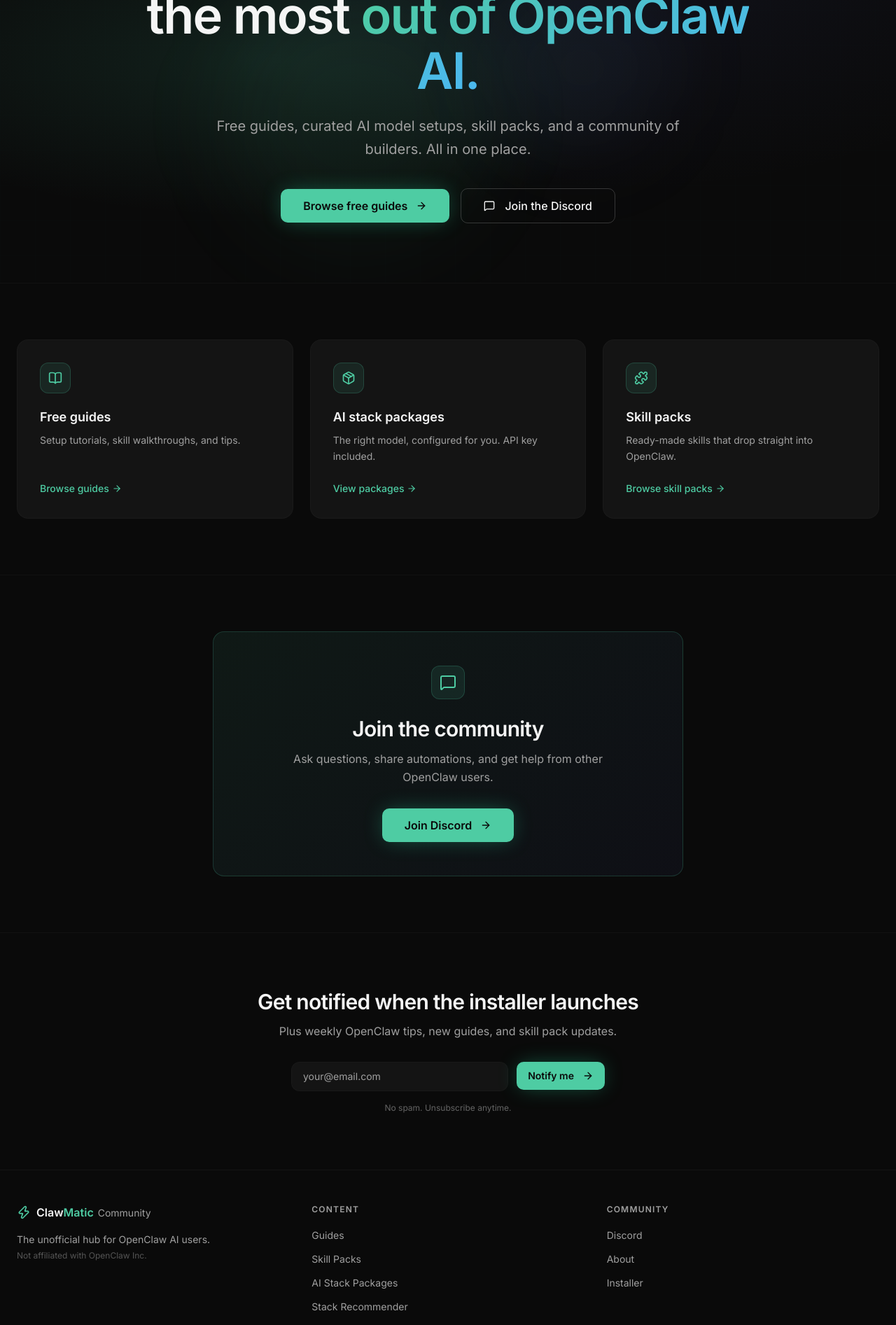
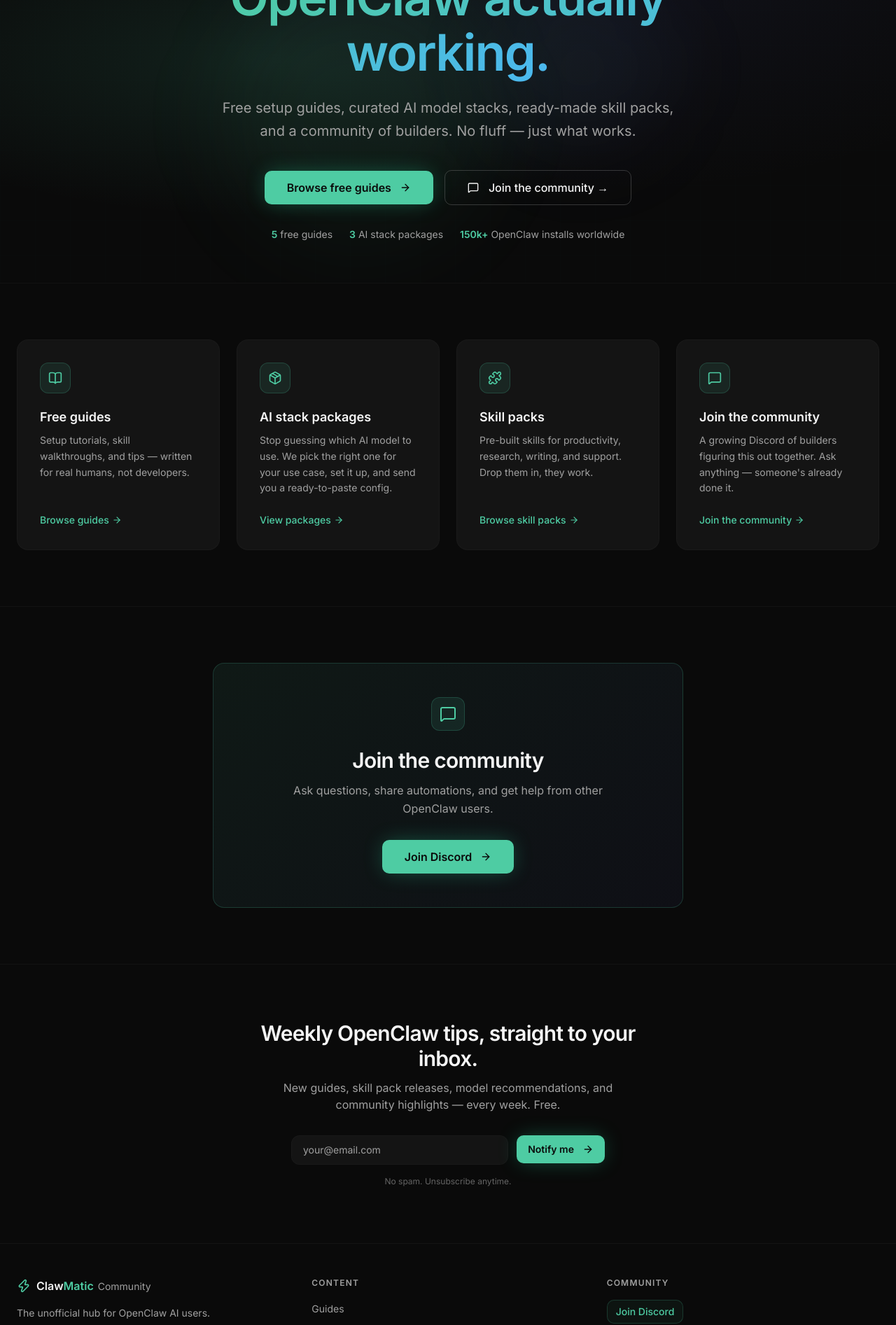
Before and after one commit to Clawmatic/Clawmatic-community, a Next.js app: page / in a window 1280 px wide. Shown: the part 300-2193 px from the top of the page at 70% size. Built offline with nearby package versions, Linux system fonts and the light colour scheme; no server answers.

Commit message:
Improve community site messaging and page structure

```diff
--- a/src/app/about/page.tsx
+++ b/src/app/about/page.tsx
@@ -31,7 +31,7 @@
           <div className="space-y-10">
             <div>
               <p className="text-base text-muted-foreground leading-relaxed">
-                This is a solo project, built openly and not affiliated with OpenClaw Inc. Feedback from the community drives what gets built next.
+                This is a solo project, built openly and not affiliated with OpenClaw Inc. Feedback from the community drives what gets built next. I&apos;m Robin — based in Belgium, building this alongside the ClawMatic agency. If you find something broken or missing, I want to know.
               </p>
             </div>
 
@@ -44,20 +44,20 @@
 
             <div>
               <h2 className="text-xl font-bold mb-4">What&apos;s here</h2>
-              <ul className="space-y-3">
+              <div className="grid sm:grid-cols-2 gap-4">
                 {[
-                  'Free guides for every skill level',
-                  'Curated AI stack packages with API key included — done for you',
-                  'Skill packs that drop straight into OpenClaw',
-                  'A Discord community for questions, help, and showing your builds',
-                  'A one-click installer coming soon',
-                ].map((item) => (
-                  <li key={item} className="flex items-start gap-3 text-sm text-muted-foreground">
-                    <span className="w-1.5 h-1.5 rounded-full bg-primary flex-shrink-0 mt-2" />
-                    {item}
-                  </li>
+                  ['Free guides', 'For every skill level'],
+                  ['AI stack packages', 'API key included, done for you'],
+                  ['Skill packs', 'Drop into OpenClaw, they work'],
+                  ['Discord', 'Questions, help, and showing your builds'],
+                  ['Installer', 'Coming soon, one-click setup'],
+                ].map(([title, body]) => (
+                  <div key={title} className="rounded-xl border border-border/50 bg-card p-5">
+                    <p className="text-sm font-semibold mb-1">{title}</p>
+                    <p className="text-sm text-muted-foreground">{body}</p>
+                  </div>
                 ))}
-              </ul>
+              </div>
             </div>
 
             <div className="flex flex-col sm:flex-row gap-4 pt-4">
--- a/src/app/guides/page.tsx
+++ b/src/app/guides/page.tsx
@@ -60,10 +60,10 @@
           <p className="text-lg text-muted-foreground max-w-xl">
             Setup tutorials, skill walkthroughs, and tips for getting the most out of OpenClaw AI.
           </p>
-          <div className="flex gap-6 mt-8 text-sm">
+          <div className="flex gap-6 mt-8 text-sm flex-wrap">
             <span><strong className="text-primary">{guides.length}</strong> <span className="text-muted-foreground">guides</span></span>
-            <span><strong className="text-primary">Free</strong> <span className="text-muted-foreground">always</span></span>
-            <span><strong className="text-primary">New</strong> <span className="text-muted-foreground">guide every week</span></span>
+            <span><strong className="text-primary">Always</strong> <span className="text-muted-foreground">free</span></span>
+            <span><strong className="text-primary">More</strong> <span className="text-muted-foreground">coming</span></span>
           </div>
         </div>
       </section>
@@ -90,8 +90,13 @@
         <div className="container mx-auto px-4 sm:px-6">
           <div className="grid sm:grid-cols-2 lg:grid-cols-3 gap-5 max-w-6xl mx-auto">
             {filtered.map((guide) => (
-              <article key={guide.slug} className="group rounded-xl border border-border/50 bg-card p-6 flex flex-col card-hover">
+              <article key={guide.slug} className={`group rounded-xl border p-6 flex flex-col card-hover ${guide.slug === 'how-to-install-openclaw' ? 'border-primary/30 bg-primary/5' : 'border-border/50 bg-card'}`}>
                 <div className="flex flex-wrap gap-2 mb-4">
+                  {guide.slug === 'how-to-install-openclaw' && (
+                    <span className="text-xs px-2.5 py-1 rounded-full border border-primary/30 bg-primary text-primary-foreground font-medium">
+                      Start here →
+                    </span>
+                  )}
                   {guide.tags.map((tag) => (
                     <span key={tag} className="text-xs px-2.5 py-1 rounded-full border border-primary/20 bg-primary/5 text-primary font-medium">
                       {tag}
@@ -120,8 +125,8 @@
           )}
 
           <div className="text-center mt-12 py-8 border border-dashed border-border/50 rounded-xl max-w-lg mx-auto">
-            <p className="text-sm text-muted-foreground mb-2">More guides coming soon. Got a topic?</p>
-            <a href="mailto:info@clawmatic.eu" className="text-sm text-primary hover:underline">Suggest a guide →</a>
+            <p className="text-sm text-muted-foreground mb-2">More guides dropping weekly. Have a topic in mind?</p>
+            <a href="mailto:info@clawmatic.eu" className="text-sm text-primary hover:underline">Suggest one →</a>
           </div>
         </div>
       </section>
--- a/src/app/installer/page.tsx
+++ b/src/app/installer/page.tsx
@@ -1,25 +1,10 @@
 import type { Metadata } from 'next';
-import { Check } from 'lucide-react';
 import EmailCapture from '@/components/EmailCapture';
 
 export const metadata: Metadata = {
   title: 'One-Click OpenClaw Installer — Coming Soon',
   description: 'No terminal. No config files. No API setup headaches. The ClawMatic one-click installer is coming soon. Get notified when it launches.',
 };
-
-const freeTier = [
-  'Bring your own API key',
-  'Step-by-step guided setup',
-  'Full install checklist',
-  'Community support',
-];
-
-const premiumTier = [
-  'Everything handled for you',
-  'API provider setup included',
-  'One-click, fully managed',
-  'Priority support',
-];
 
 export default function InstallerPage() {
   return (
@@ -33,52 +18,21 @@
           <h1 className="text-4xl sm:text-5xl lg:text-6xl font-bold tracking-tight mb-6">
             One-click OpenClaw installer
           </h1>
-          <p className="text-lg text-muted-foreground max-w-xl mx-auto mb-10">
+          <p className="text-lg text-muted-foreground max-w-xl mx-auto mb-6">
             No terminal. No config files. No API setup headaches. Just click install and you&apos;re running.
           </p>
-          <p className="text-xs text-muted-foreground/60">
-            The installer is already built. We&apos;re finishing the final setup flow.
+          <p className="text-sm text-muted-foreground/75 max-w-xl mx-auto mb-10">
+            Currently in final testing — launching Q2 2026.
           </p>
         </div>
       </section>
 
       <section className="py-12">
         <div className="container mx-auto px-4 sm:px-6">
-          <div className="grid sm:grid-cols-2 gap-6 max-w-3xl mx-auto mb-16">
-            <div className="rounded-xl border border-border/50 bg-card p-7">
-              <div className="flex items-center justify-between mb-5">
-                <h2 className="text-lg font-bold">Free tier</h2>
-                <span className="text-xs px-2.5 py-1 rounded-full border border-primary/20 bg-primary/5 text-primary font-medium">Free</span>
-              </div>
-              <ul className="space-y-3">
-                {freeTier.map((item) => (
-                  <li key={item} className="flex items-start gap-2.5 text-sm text-muted-foreground">
-                    <Check className="h-4 w-4 text-primary flex-shrink-0 mt-0.5" />
-                    {item}
-                  </li>
-                ))}
-              </ul>
-            </div>
-            <div className="rounded-xl border border-primary/20 bg-primary/5 p-7">
-              <div className="flex items-center justify-between mb-5">
-                <h2 className="text-lg font-bold">Premium tier</h2>
-                <span className="text-xs px-2.5 py-1 rounded-full border border-primary/30 bg-primary/10 text-primary font-medium">Paid</span>
-              </div>
-              <ul className="space-y-3">
-                {premiumTier.map((item) => (
-                  <li key={item} className="flex items-start gap-2.5 text-sm text-muted-foreground">
-                    <Check className="h-4 w-4 text-primary flex-shrink-0 mt-0.5" />
-                    {item}
-                  </li>
-                ))}
-              </ul>
-            </div>
-          </div>
-
           <div className="rounded-xl border border-border/50 bg-card p-10 max-w-2xl mx-auto">
             <EmailCapture
-              heading="Get notified when it launches"
-              subheading="We'll email you the moment the installer is ready to download."
+              heading="Be first in line for early access"
+              subheading="We&apos;re emailing early access links to the list first, plus new guides and OpenClaw updates."
               finePrint="No spam. Unsubscribe anytime."
             />
           </div>
--- a/src/app/page.tsx
+++ b/src/app/page.tsx
@@ -12,23 +12,30 @@
   {
     icon: BookOpen,
     title: "Free guides",
-    desc: "Setup tutorials, skill walkthroughs, and tips.",
+    desc: "Setup tutorials, skill walkthroughs, and tips — written for real humans, not developers.",
     href: "/guides",
     cta: "Browse guides",
   },
   {
     icon: Package,
     title: "AI stack packages",
-    desc: "The right model, configured for you. API key included.",
+    desc: "Stop guessing which AI model to use. We pick the right one for your use case, set it up, and send you a ready-to-paste config.",
     href: "/packages",
     cta: "View packages",
   },
   {
     icon: Puzzle,
     title: "Skill packs",
-    desc: "Ready-made skills that drop straight into OpenClaw.",
+    desc: "Pre-built skills for productivity, research, writing, and support. Drop them in, they work.",
     href: "/toolkit",
     cta: "Browse skill packs",
+  },
+  {
+    icon: MessageSquare,
+    title: "Join the community",
+    desc: "A growing Discord of builders figuring this out together. Ask anything — someone's already done it.",
+    href: DISCORD_URL,
+    cta: "Join the community",
   },
 ];
 
@@ -56,8 +63,7 @@
             animate={{ opacity: 1, y: 0 }}
             transition={{ duration: 0.7, delay: 0.1 }}
           >
-            Everything you need to get the most{" "}
-            <span className="gradient-text">out of OpenClaw AI.</span>
+            The fastest way to get <span className="gradient-text">OpenClaw actually working.</span>
           </motion.h1>
 
           <motion.p
@@ -66,7 +72,7 @@
             animate={{ opacity: 1, y: 0 }}
             transition={{ duration: 0.7, delay: 0.25 }}
           >
-            Free guides, curated AI model setups, skill packs, and a community of builders. All in one place.
+            Free setup guides, curated AI model stacks, ready-made skill packs, and a community of builders. No fluff — just what works.
           </motion.p>
 
           <motion.div
@@ -84,9 +90,20 @@
             <Button variant="hero-outline" size="lg" asChild className="text-base px-8 py-6 min-w-[200px]">
               <a href={DISCORD_URL} target="_blank" rel="noopener noreferrer">
                 <MessageSquare className="mr-1.5 h-4 w-4" />
-                Join the Discord
+                Join the community →
               </a>
             </Button>
+          </motion.div>
+
+          <motion.div
+            className="flex flex-wrap justify-center gap-6 mt-8 text-sm"
+            initial={{ opacity: 0, y: 16 }}
+            animate={{ opacity: 1, y: 0 }}
+            transition={{ duration: 0.7, delay: 0.5 }}
+          >
+            <span><strong className="text-primary">5</strong> <span className="text-muted-foreground">free guides</span></span>
+            <span><strong className="text-primary">3</strong> <span className="text-muted-foreground">AI stack packages</span></span>
+            <span><strong className="text-primary">150k+</strong> <span className="text-muted-foreground">OpenClaw installs worldwide</span></span>
           </motion.div>
         </div>
       </section>
@@ -94,7 +111,7 @@
       {/* Feature tiles */}
       <section className="py-20 border-t border-border/40">
         <div className="container mx-auto px-4 sm:px-6">
-          <div className="grid grid-cols-1 md:grid-cols-3 gap-6">
+          <div className="grid grid-cols-1 md:grid-cols-2 lg:grid-cols-4 gap-6">
             {tiles.map((tile, i) => (
               <motion.div
                 key={tile.title}
@@ -109,9 +126,15 @@
                 </div>
                 <h2 className="text-lg font-bold mb-2">{tile.title}</h2>
                 <p className="text-sm text-muted-foreground leading-relaxed flex-1 mb-6">{tile.desc}</p>
-                <Link href={tile.href} className="inline-flex items-center gap-1 text-sm text-primary hover:text-primary/80 font-medium transition-colors">
-                  {tile.cta} <ArrowRight className="h-3.5 w-3.5" />
-                </Link>
+                {tile.href.startsWith('http') ? (
+                  <a href={tile.href} target="_blank" rel="noopener noreferrer" className="inline-flex items-center gap-1 text-sm text-primary hover:text-primary/80 font-medium transition-colors">
+                    {tile.cta} <ArrowRight className="h-3.5 w-3.5" />
+                  </a>
+                ) : (
+                  <Link href={tile.href} className="inline-flex items-center gap-1 text-sm text-primary hover:text-primary/80 font-medium transition-colors">
+                    {tile.cta} <ArrowRight className="h-3.5 w-3.5" />
+                  </Link>
+                )}
               </motion.div>
             ))}
           </div>
@@ -156,8 +179,8 @@
             transition={{ duration: 0.6 }}
           >
             <EmailCapture
-              heading="Get notified when the installer launches"
-              subheading="Plus weekly OpenClaw tips, new guides, and skill pack updates."
+              heading="Weekly OpenClaw tips, straight to your inbox."
+              subheading="New guides, skill pack releases, model recommendations, and community highlights — every week. Free."
               finePrint="No spam. Unsubscribe anytime."
             />
           </motion.div>
--- a/src/app/quiz/QuizClient.tsx
+++ b/src/app/quiz/QuizClient.tsx
@@ -169,6 +169,12 @@
   return (
     <div className="min-h-screen bg-background flex items-center justify-center pt-16">
       <div className="container mx-auto px-4 sm:px-6 max-w-xl py-16">
+        <div className="mb-8 text-center">
+          <h1 className="text-3xl sm:text-4xl font-bold tracking-tight mb-3">Find your ideal AI stack</h1>
+          <p className="text-sm text-muted-foreground max-w-md mx-auto">
+            5 questions. Takes 2 minutes. Get a personalised recommendation with setup instructions.
+          </p>
+        </div>
         <div className="mb-10">
           <div className="flex items-center justify-between text-xs text-muted-foreground mb-2">
             <span>Step {step + 1} of {steps.length}</span>
--- a/src/app/toolkit/page.tsx
+++ b/src/app/toolkit/page.tsx
@@ -83,6 +83,9 @@
           <p className="text-lg text-muted-foreground leading-relaxed">
             Ready-made skills you can drop straight into OpenClaw. Tested, documented, and ready to use.
           </p>
+          <p className="text-sm text-muted-foreground/75 leading-relaxed mt-4">
+            One pack available now, three more in development. New packs release monthly.
+          </p>
           <div className="flex items-center gap-3 mt-5">
             <span className="inline-flex items-center gap-1.5 text-xs text-primary border border-primary/20 bg-primary/5 rounded-full px-3 py-1.5">
               <Download className="h-3.5 w-3.5" />
@@ -160,7 +163,12 @@
                   <h2 className="text-base font-bold leading-snug pr-2">{pack.name}</h2>
                   <span className="text-lg font-bold text-primary flex-shrink-0">{pack.price}</span>
                 </div>
-                <p className="text-sm text-muted-foreground leading-relaxed mb-5 flex-1">{pack.description}</p>
+                <p className="text-sm text-muted-foreground leading-relaxed mb-4 flex-1">{pack.description}</p>
+                {!pack.comingSoon && (
+                  <p className="text-xs text-muted-foreground/80 mb-5 leading-relaxed">
+                    What you&apos;ll be able to do: Triage your inbox, schedule follow-ups, and manage your task list — all without touching your keyboard.
+                  </p>
+                )}
                 <div className="flex flex-wrap gap-1.5 mb-5">
                   {pack.tags.map((tag) => (
                     <span key={tag} className="text-xs px-2 py-0.5 rounded border border-border/50 text-muted-foreground">{tag}</span>
--- a/src/components/Footer.tsx
+++ b/src/components/Footer.tsx
@@ -45,8 +45,8 @@
             <p className="text-xs font-semibold text-muted-foreground uppercase tracking-widest mb-4">Community</p>
             <ul className="space-y-2.5">
               <li>
-                <a href={DISCORD_URL} target="_blank" rel="noopener noreferrer" className="text-sm text-muted-foreground hover:text-foreground transition-colors">
-                  Discord
+                <a href={DISCORD_URL} target="_blank" rel="noopener noreferrer" className="inline-flex items-center rounded-md border border-primary/20 bg-primary/5 px-3 py-1.5 text-sm font-medium text-primary hover:bg-primary/10 transition-colors">
+                  Join Discord
                 </a>
               </li>
               <li>
```
Also changed, not shown: src/app/packages/page.tsx (+10 -4 lines).
